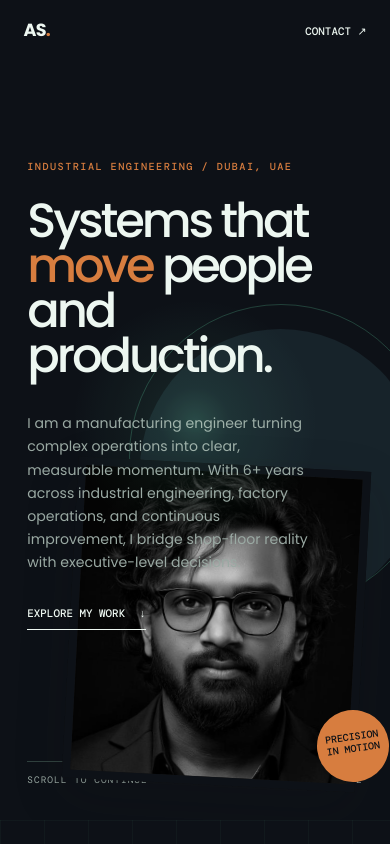
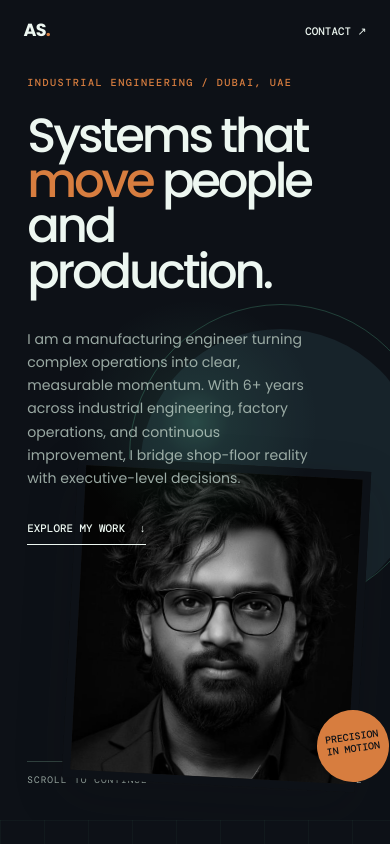
Before and after one commit to VasanthLoner/Aravind_Sivakumar, a React (Vite) app: page / in a window 390 px wide. Shown: the top 844 px of the page. Built offline with nearby package versions, Linux system fonts and the light colour scheme.

Commit message:
hero section pad fix

```diff
--- a/src/App.css
+++ b/src/App.css
@@ -34,7 +34,7 @@ a { color: inherit; text-decoration: none; }
 @keyframes loader-progress { to { width: 100%; } }
 @media (prefers-reduced-motion: reduce) { .site-loader { transition: none; } .loader-progress::before { animation: none; width: 100%; } }
 
-.hero { background: var(--paper); min-height: 100svh; overflow: hidden; padding: 18vh 9vw 7vh; position: relative; }
+.hero { background: var(--paper); min-height: 100svh; overflow: hidden; padding: 8vh 9vw 7vh; position: relative; }
 .hero::before { background: var(--soft); border-radius: 50%; content: ''; height: 42vw; max-height: 620px; max-width: 620px; position: absolute; right: 6vw; top: 14vh; width: 42vw; }
 .hero-grid { border: 1px solid rgba(23,24,21,.11); border-radius: 50%; height: 48vw; max-height: 700px; max-width: 700px; position: absolute; right: 3vw; top: 10vh; width: 48vw; }
 .hero-copy { max-width: 690px; padding-top: 10vh; position: relative; z-index: 2; }
@@ -99,10 +99,10 @@ h1 { font-size: clamp(4rem, 8.6vw, 8.2rem); max-width: 760px; }
 .footer-bottom { bottom: 5vh; color: #93958b; display: flex; font: .6rem var(--mono); justify-content: space-between; left: 9vw; position: absolute; right: 9vw; text-transform: uppercase; }
 
 @media (max-width: 900px) {
-  .hero { min-height: 900px; padding: 16vh 7vw 7vh; }
+  .hero { min-height: 900px; padding: 8vh 7vw 7vh; }
   .hero::before { height: 72vw; right: -8vw; top: 39vh; width: 72vw; }
   .hero-grid { height: 78vw; right: -11vw; top: 36vh; width: 78vw; }
-  .hero-copy { padding-top: 3vh; }
+  .hero-copy { padding-top: 1vh; }
   h1 { font-size: clamp(3.4rem, 14vw, 6.5rem); max-width: 500px; }
   .portrait-wrap { height: 52vh; right: 7vw; top: 43vh; width: 69vw; }
   .hero-foot { left: 7vw; right: 7vw; }
```
